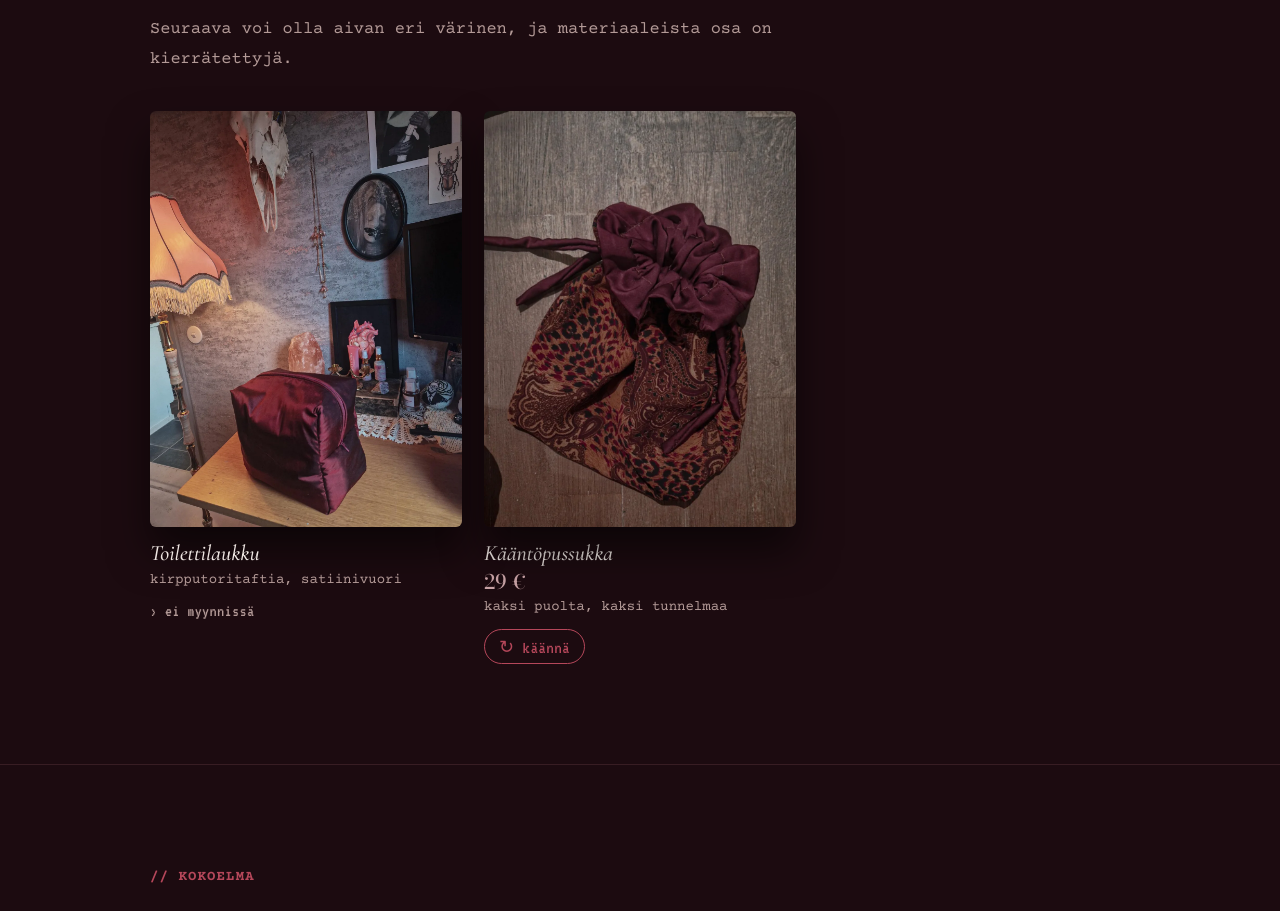
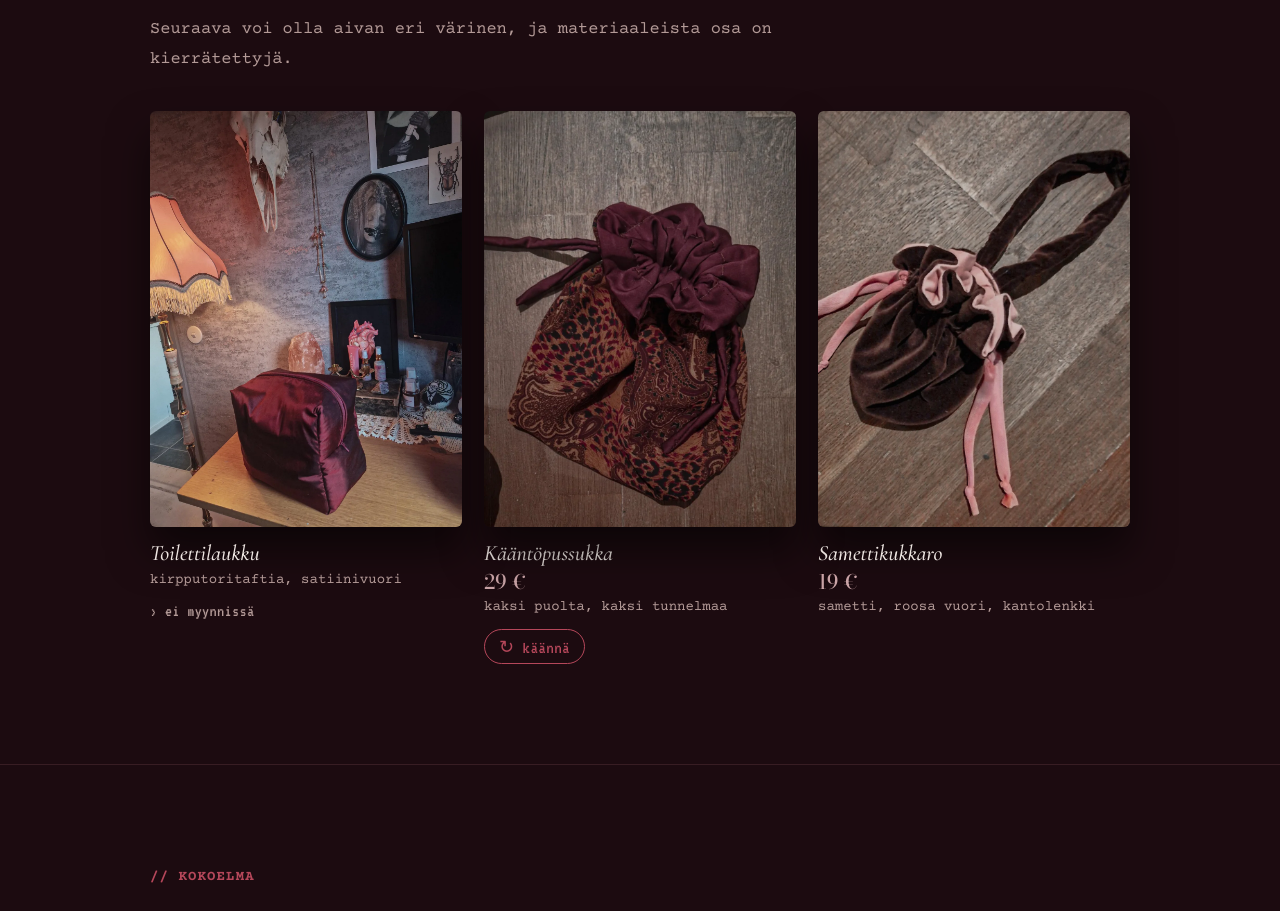
Before and after one commit to mmilymary/mmilymary.github.io, a plain HTML site: page kasityot.html in a window 1280 px wide. Shown: the part 2756-3667 px from the top of the page. Drawn offline with nearby package versions, Linux system fonts and the light colour scheme.

Commit message:
Käsityöt: samettikukkaro 19 €
Co-Authored-By: Claude Opus 5.5 <noreply@anthropic.com>

```diff
--- a/kasityot.html
+++ b/kasityot.html
@@ -218,6 +218,10 @@
           </div>
           <figcaption><b>Kääntöpussukka <span class="cprice">29 €</span></b>kaksi puolta, kaksi tunnelmaa <button type="button" class="flipbtn" aria-pressed="false">↻ käännä</button></figcaption>
         </figure>
+        <figure class="card reveal">
+          <img src="img/kasityot/samettikukkaro.webp" alt="Pieni ruskea samettipussukka, jossa vaaleanpunainen vuori, kiristysnauhat ja kantolenkki" loading="lazy" width="900" height="1200">
+          <figcaption><b>Samettikukkaro <span class="cprice">19 €</span></b>sametti, roosa vuori, kantolenkki</figcaption>
+        </figure>
       </div>
     </div>
   </section>
```
Also changed, not shown: img/kasityot/samettikukkaro.webp (added).
